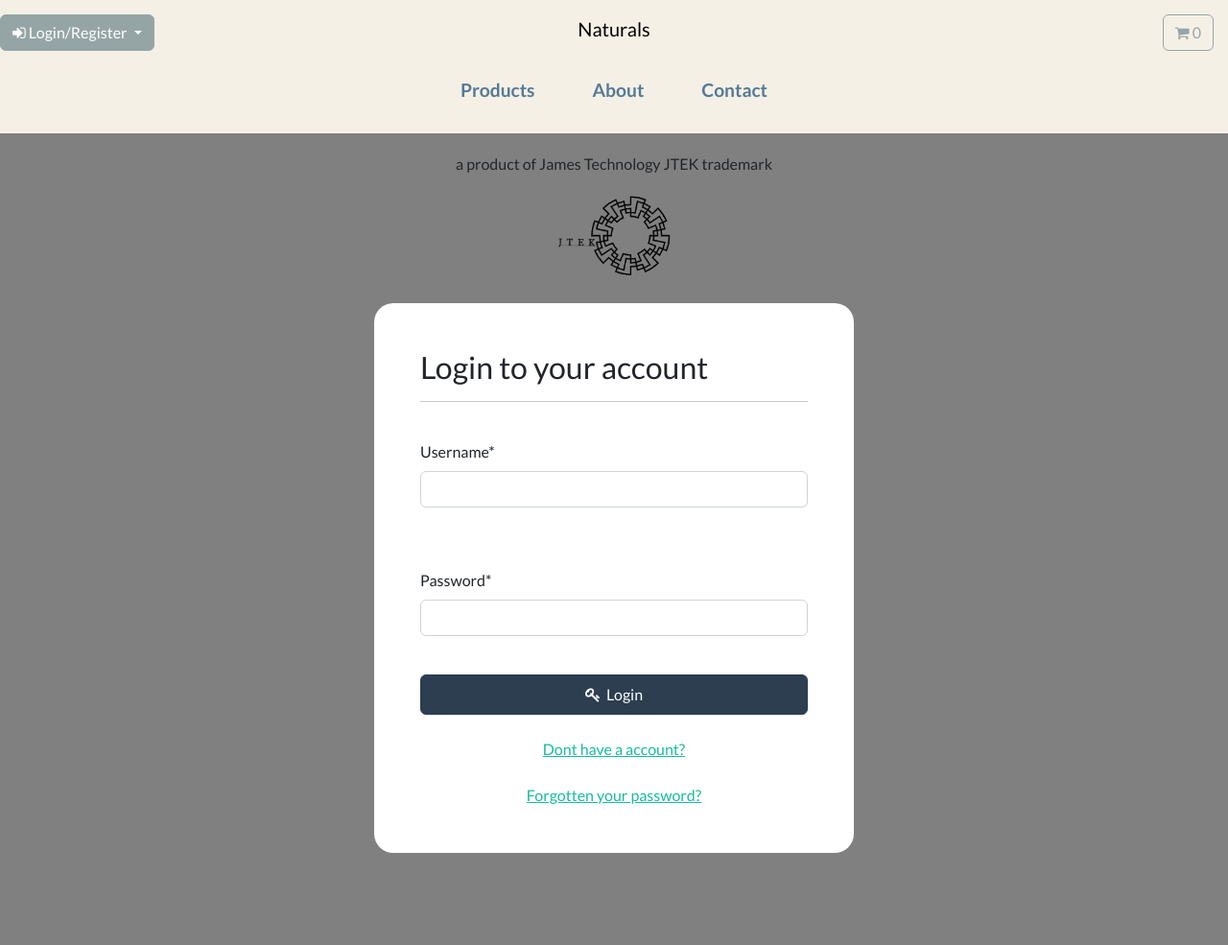
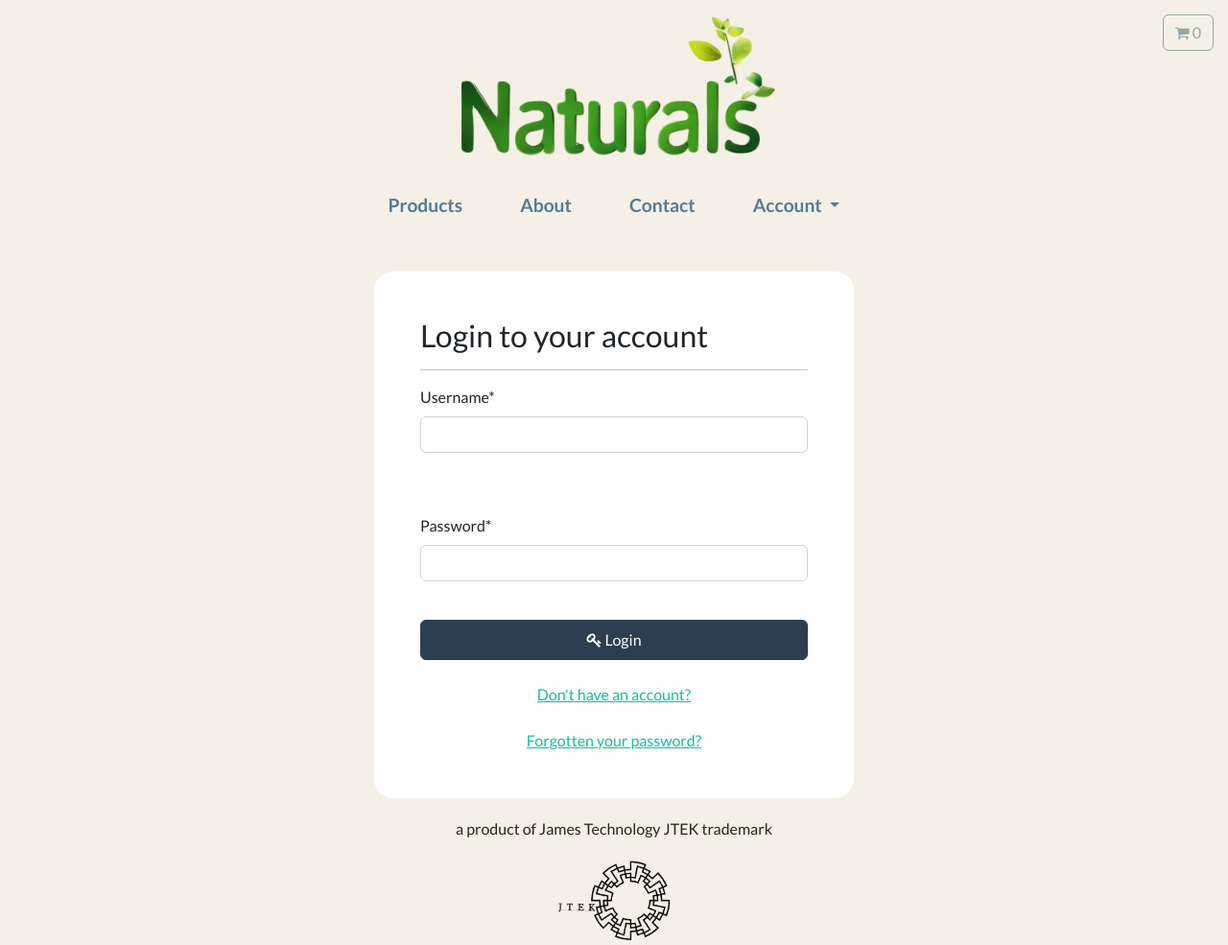
Before and after one commit to washedupjames/hair, a Django app: page /account/my-login in a window 1280 px wide. Shown: the whole page at 96% size. Before the commit the page ends 889 px from the top, so only its background shows below. Run offline with Django 5.2, Linux system fonts and the light colour scheme; some libraries are stand-ins or nearby versions.

Commit message:
Beta v3.1

```diff
--- a/account/templates/account/my-login.html
+++ b/account/templates/account/my-login.html
@@ -1,85 +1,45 @@
-{% include "store/base.html" %}
+{% extends "store/base.html" %}
 
 {% load static %}
-
 {% load crispy_forms_tags %}
 
 {% block content %}
 
-
     <style>
-
-
-        body{
-
-            background-color: gray;
-        }
-
-
+        /* Your styles go here if needed */
     </style>
-
-    <body>
 
     <br>
 
     <div class="container bg-white shadow-md p-5 form-layout">
-
         <h3> Login to your account </h3>
         <hr>
 
+        <form method="POST" autocomplete="off">
+            {% csrf_token %}
 
+            {{ form.username|as_crispy_field }}
 
+            <br><br>
 
+            {{ form.password|as_crispy_field }}
 
             <br>
 
-            <form method="POST" autocomplete="off">
-
-                {% csrf_token %}
-
-
-                {{form.username|as_crispy_field}}
+            <button type="submit" class="btn btn-primary navbar-btn text-white w-100 p-2"><i class="fa fa-key" aria-hidden="true"></i>  Login </button>
 
             <br><br>
 
-
-                {{form.password|as_crispy_field}}
-
-                <br>
-
-
-                <button type="submit" class="btn btn-primary navbar-btn text-white w-100 p-2"><i class="fa fa-key" aria-hidden="true"></i>&nbsp; Login </button>
-
-                <br><br>
-
-                {{form.non_field_errors}}
+            {{ form.non_field_errors }}
 
             <div class="text-center">
-
-                    <a href="{% url 'register' %}"> Dont have a account? </a>
+                <a href="{% url 'register' %}"> Don't have an account? </a>
 
                 <br> <br>
 
                 <a href="{% url 'reset_password' %}"> Forgotten your password? </a>
-
+            </div>
+        </form>
     </div>
 
-
-
-
-
-            </form>
-
-
-
-
-
-        </div>
-
-
-    </body>
-
-    <br><br>
-
-
 {% endblock %}
--- a/static/css/styles.css
+++ b/static/css/styles.css
@@ -26,3 +26,7 @@
         width: 100%; /* Ensures form inputs take full width */
     }
 }
+
+
+
+/*Base*/
--- a/store/templates/store/base.html
+++ b/store/templates/store/base.html
@@ -7,7 +7,7 @@
 <head>
     <meta name="viewport" content="width=device-width, initial-scale=1.0">
     <meta charset="utf-8"/>
-    <title> Naturals </title>
+    <title>Naturals</title>
 
     <!-- CSS -->
     <link rel="stylesheet" href="https://bootswatch.com/5/flatly/bootstrap.min.css">
@@ -23,21 +23,27 @@
         body {
             margin: 0;
             height: auto;
-            background-color: #f8f9fa;
+            background-color: rgb(245, 240, 230); /* New background color for all pages */
         }
 
         body::before {
-            background-image: url('{% static "media/images/Tracyart.jpg" %}');
+            /* If you want to keep the image, adjust its opacity or interaction with the background color */
+            background-image: url('{% static "media/images/Tracyart width.jpg" %}');
+            opacity: 0.1; /* Example: makes the image semi-transparent */
         }
 
         /* Updated navbar styles for centering */
         .navbar {
-            padding: 0; /* Reset default padding */
-            flex-direction: column; /* Stack items vertically */
-            align-items: center; /* Center items horizontally */
+            padding: 0;
+            flex-direction: column;
+            align-items: center;
+            background-color: #E9E9E9;
+            background-size: cover;
+            background-repeat: no-repeat;
+            background-position: center;
         }
         .navbar-brand {
-            margin: 10px 0; /* Space above and below the brand */
+            margin: 10px 0;
         }
 
         /* Layout for nav items and cart */
@@ -46,47 +52,47 @@
             flex-direction: row;
             align-items: center;
             width: 100%;
-            justify-content: center; /* Center nav items */
+            justify-content: center;
         }
         .navbar-nav .nav-item {
-            margin: 0 5px; /* Space between nav items */
+            margin: 0 5px;
         }
         .navbar-nav .btn {
-            padding: 0.25rem 0.5rem; /* Reduce padding to fit more items */
+            padding: 0.25rem 0.5rem;
         }
 
         /* Desktop cart positioning */
         .cart-on-desktop {
-            position: absolute; /* Take out of normal document flow */
-            right: 15px; /* Push to the right edge */
-            top: 15px; /* Align with navbar height */
-            z-index: 1; /* Ensure it's above other content */
+            position: absolute;
+            right: 15px;
+            top: 15px;
+            z-index: 1;
         }
 
         /* Mobile adjustments */
         @media (max-width: 991.98px) {
             .navbar .navbar-collapse {
-                margin-right: 0; /* No need for this on mobile */
+                margin-right: 0;
             }
             .cart-on-mobile {
-                position: absolute; /* Position cart to the far right */
-                top: 15px; /* Adjust based on your navbar padding */
-                right: 15px; /* Far right of the screen */
-                z-index: 1; /* Ensure it's on top */
+                position: absolute;
+                top: 15px;
+                right: 15px;
+                z-index: 1;
             }
             .navbar-nav {
-                flex-direction: column; /* Stack items vertically on mobile */
-                width: 100%; /* Ensure nav items span full width */
-                text-align: center; /* Center text for mobile */
+                flex-direction: column;
+                width: 100%;
+                text-align: center;
             }
             .navbar-nav .nav-item {
-                margin: 5px 0; /* Space items vertically on mobile */
+                margin: 5px 0;
             }
             .navbar-toggler {
-                position: absolute; /* Position toggler to the far left */
-                left: 15px; /* Adjust as needed */
-                top: 15px; /* Align with navbar height */
-                z-index: 1; /* Ensure it's on top */
+                position: absolute;
+                left: 15px;
+                top: 15px;
+                z-index: 1;
             }
             .center-nav {
                 flex-direction: column;
@@ -99,35 +105,42 @@
             /* Style all menu items uniformly without boxes */
             .navbar-nav .nav-item a, .navbar-nav .nav-item .btn {
                 display: block;
-                padding: 0.5rem 1rem; /* Consistent padding */
-                color: #4a4a4a; /* Dark gray for an earthy feel */
-                text-decoration: none; /* No underlines */
-                background-color: transparent; /* No background */
-                border: none; /* No border */
-                font-weight: 600; /* Semi-bold for emphasis */
-                font-size: 1.1rem; /* Slightly larger text */
-                transition: all 0.3s ease; /* Smooth transition for hover effects */
+                padding: 0.5rem 1rem;
+                color: #4a4a4a;
+                text-decoration: none;
+                background-color: transparent;
+                border: none;
+                font-weight: 600;
+                font-size: 1.1rem;
+                transition: all 0.3s ease;
             }
             .navbar-nav .nav-item a:hover, .navbar-nav .nav-item .btn:hover {
-                color: #7a5230; /* A warm brown on hover */
-                transform: scale(1.05); /* Slightly enlarge on hover */
+                color: #7a5230;
+                transform: scale(1.05);
+            }
+
+            /* Adjust logo size for mobile */
+            .navbar-brand img {
+                height: 100px !important;
+                max-height: 100px !important;
+                width: auto;
             }
         }
 
         /* Desktop adjustments */
         @media (min-width: 992px) {
             .navbar-nav {
-                flex-direction: row; /* Keep nav items in a row */
-                margin-top: 10px; /* Space below brand */
+                flex-direction: row;
+                margin-top: 10px;
             }
             .cart-on-mobile {
-                display: none; /* Hide mobile cart on desktop */
+                display: none;
             }
 
             /* Position dropdown to the far left */
             .dropdown-left {
                 position: absolute;
-                left: 0; /* Align with left edge of screen */
+                left: 0;
                 top: 15px;
                 z-index: 1;
             }
@@ -136,59 +149,68 @@
             .dropdown-left .dropdown-menu {
                 left: 0 !important;
                 right: auto !important;
-                background-color: transparent; /* No background for the dropdown menu itself */
-                border: none; /* No border for dropdown menu */
+                background-color: transparent;
+                border: none;
             }
 
             /* Style all dropdown items uniformly */
             .dropdown-left .dropdown-item {
-                padding: 0.5rem 1rem; /* Consistent padding */
-                color: #4a4a4a; /* Dark gray for an earthy feel */
-                text-decoration: none; /* No underlines */
-                background-color: transparent; /* No background */
-                border: none; /* No border */
-                font-weight: 600; /* Semi-bold for emphasis */
-                font-size: 1.1rem; /* Slightly larger text */
-                transition: all 0.3s ease; /* Smooth transition for hover effects */
+                padding: 0.5rem 1rem;
+                color: #4a4a4a;
+                text-decoration: none;
+                background-color: transparent;
+                border: none;
+                font-weight: 600;
+                font-size: 1.1rem;
+                transition: all 0.3s ease;
             }
             .dropdown-left .dropdown-item:hover {
-                color: #7a5230; /* A warm brown on hover */
-                transform: scale(1.05); /* Slightly enlarge on hover */
+                color: #7a5230;
+                transform: scale(1.05);
             }
 
             /* Styling for centered navigation items under "Naturals" */
             .navbar-nav.center-nav {
-                display: flex; /* Show the centered nav items */
-                margin-bottom: 20px; /* Add padding underneath */
+                display: flex;
+                margin-bottom: 20px;
             }
             .navbar-nav.center-nav .nav-item a {
                 display: inline-block;
-                padding: 10px 20px; /* Padding to match the 'Naturals' link */
-                color: #557a95; /* A muted blue-green, like natural pigments */
+                padding: 10px 20px;
+                color: #557a95;
                 text-decoration: none;
                 background-color: transparent;
-                border: none; /* Remove border for consistency */
-                font-weight: bold; /* Strong text for impact */
-                font-size: 1.2rem; /* Larger text for emphasis */
-                margin: 0 5px; /* Space between items */
-                transition: all 0.3s ease; /* Smooth transition for hover effects */
+                border: none;
+                font-weight: bold;
+                font-size: 1.2rem;
+                margin: 0 5px;
+                transition: all 0.3s ease;
             }
             .navbar-nav.center-nav .nav-item a:hover {
-                /* Keep the same color but add an underline for interaction */
                 text-decoration: underline;
-                transform: none; /* Remove scaling on hover for a different interaction style */
+                transform: none;
             }
 
             /* Hide main nav items on desktop */
             .navbar-nav:not(.center-nav) {
-                display: none; /* Hide the non-centered nav items */
+                display: none;
+            }
+
+            .desktop-only {
+                display: inline-block;
+            }
+
+            /* Ensure desktop logo size is maintained */
+            .navbar-brand img {
+                height: 150px;
+                width: auto;
             }
         }
         .jtek {
-            width: 10%; /* Adjust as needed */
+            width: 10%;
             margin-left: auto;
             margin-right: auto;
-            display: block; /* Ensure it appears on a new line */
+            display: block;
         }
         .footer-content {
             text-align: center;
@@ -196,6 +218,9 @@
         }
     </style>
 </head>
+
+
+<body>
 
 <script>
     function updateBackground() {
@@ -231,35 +256,11 @@
     </button>
 
     <a class="navbar-brand main-heading text-black" href="{% url 'store' %}">
-        Naturals
+        <img src="{% static 'media/images/naturals.png' %}" alt="Naturals Logo">
     </a>
 
     <div class="collapse navbar-collapse" id="navbarNavDropdown">
-        <ul class="navbar-nav">
-            {% if user.is_authenticated %}
-                <li class="nav-item">
-                    <a class="navbar-btn text-black" type="button" href="{% url 'dashboard' %}">
-                        <i class="fa fa-home" aria-hidden="true"></i> Dashboard
-                    </a>
-                </li>
-            {% endif %}
-            <!-- Authentication links for mobile -->
-            {% if not user.is_authenticated %}
-                <li class="nav-item">
-                    <a class="navbar-btn text-black" type="button" href="{% url 'my-login' %}"> Login </a>
-                </li>
-                <li class="nav-item">
-                    <a class="navbar-btn text-black" type="button" href="{% url 'register' %}"> Register </a>
-                </li>
-            {% else %}
-                <li class="nav-item">
-                    <a class="navbar-btn text-black" type="button" href="{% url 'user-logout' %}">
-                        <i class="fa fa-sign-out" aria-hidden="true"></i> Logout
-                    </a>
-                </li>
-            {% endif %}
-        </ul>
-        <!-- New centered navigation items -->
+        <!-- Desktop navigation -->
         <ul class="navbar-nav center-nav">
             <li class="nav-item">
                 <a href="#">Products</a>
@@ -270,6 +271,50 @@
             <li class="nav-item">
                 <a href="#">Contact</a>
             </li>
+            <li class="nav-item dropdown desktop-only">
+                <a class="dropdown-toggle" href="#" id="accountDropdown" role="button" data-bs-toggle="dropdown" aria-expanded="false">
+                    Account
+                </a>
+                <ul class="dropdown-menu" aria-labelledby="accountDropdown">
+                    {% if user.is_authenticated %}
+                        <li>
+                            <a class="dropdown-item" href="{% url 'user-logout' %}">
+                                <i class="fa fa-sign-out" aria-hidden="true"></i> Logout
+                            </a>
+                        </li>
+                    {% else %}
+                        <li>
+                            <a class="dropdown-item" href="{% url 'my-login' %}">Login</a>
+                        </li>
+                        <li>
+                            <a class="dropdown-item" href="{% url 'register' %}">Register</a>
+                        </li>
+                    {% endif %}
+                </ul>
+            </li>
+        </ul>
+
+        <!-- Mobile navigation -->
+        <ul class="navbar-nav d-lg-none">
+            {% if user.is_authenticated %}
+                <li class="nav-item">
+                    <a class="navbar-btn text-black" type="button" href="{% url 'dashboard' %}">
+                        <i class="fa fa-home" aria-hidden="true"></i> Dashboard
+                    </a>
+                </li>
+                <li class="nav-item">
+                    <a class="navbar-btn text-black" type="button" href="{% url 'user-logout' %}">
+                        <i class="fa fa-sign-out" aria-hidden="true"></i> Logout
+                    </a>
+                </li>
+            {% else %}
+                <li class="nav-item">
+                    <a class="navbar-btn text-black" type="button" href="{% url 'my-login' %}"> Login </a>
+                </li>
+                <li class="nav-item">
+                    <a class="navbar-btn text-black" type="button" href="{% url 'register' %}"> Register </a>
+                </li>
+            {% endif %}
         </ul>
     </div>
 
@@ -300,27 +345,6 @@
             {% endwith %}
         </div>
     </a>
-
-    <!-- Dropdown for auth links positioned to the far left for desktop only -->
-    <div class="dropdown dropdown-left">
-        <button class="btn btn-secondary dropdown-toggle" type="button" id="authDropdown" data-bs-toggle="dropdown" aria-expanded="false">
-            {% if user.is_authenticated %}
-                <i class="fa fa-user" aria-hidden="true"></i> Account
-            {% else %}
-                <i class="fa fa-sign-in" aria-hidden="true"></i> Login/Register
-            {% endif %}
-        </button>
-        <ul class="dropdown-menu" aria-labelledby="authDropdown">
-            {% if user.is_authenticated %}
-                <li><a class="dropdown-item text-black" href="{% url 'user-logout' %}">
-                    <i class="fa fa-sign-out" aria-hidden="true"></i> Logout
-                </a></li>
-            {% else %}
-                <li><a class="dropdown-item text-black" href="{% url 'my-login' %}"> Login </a></li>
-                <li><a class="dropdown-item text-black" href="{% url 'register' %}"> Register </a></li>
-            {% endif %}
-        </ul>
-    </div>
 </nav>
 
 {% for message in messages %}
@@ -333,16 +357,17 @@
     {% endif %}
 {% endfor %}
 
-<body>
+
     {% block content %}
+        <div>dit</div>
     {% endblock %}
+</body>
 
-    <!-- Footer content -->
-    <footer class="footer-content">
-        <p class="copywright">a product of James Technology JTEK trademark</p>
-        <img class="jtek" src="{% static 'images/jtek.png' %}" alt="JTEK Logo">
-    </footer>
-</body>
+<!-- Footer content -->
+<footer class="footer-content">
+    <p class="copywright">a product of James Technology JTEK trademark</p>
+    <img class="jtek" src="{% static 'images/jtek.png' %}" alt="JTEK Logo">
+</footer>
 
 <script src="{% static 'js/app.js' %}"></script>
 
```
Also changed, not shown: store/templates/store/store.html (+2 -5 lines), static/media/images/naturals.png (added), static/media/images/preview.png (added), static/media/images/rocks.jpeg (added), static/media/images/sand.jpeg (added). Lines whose indentation alone changed are shown as unchanged.
